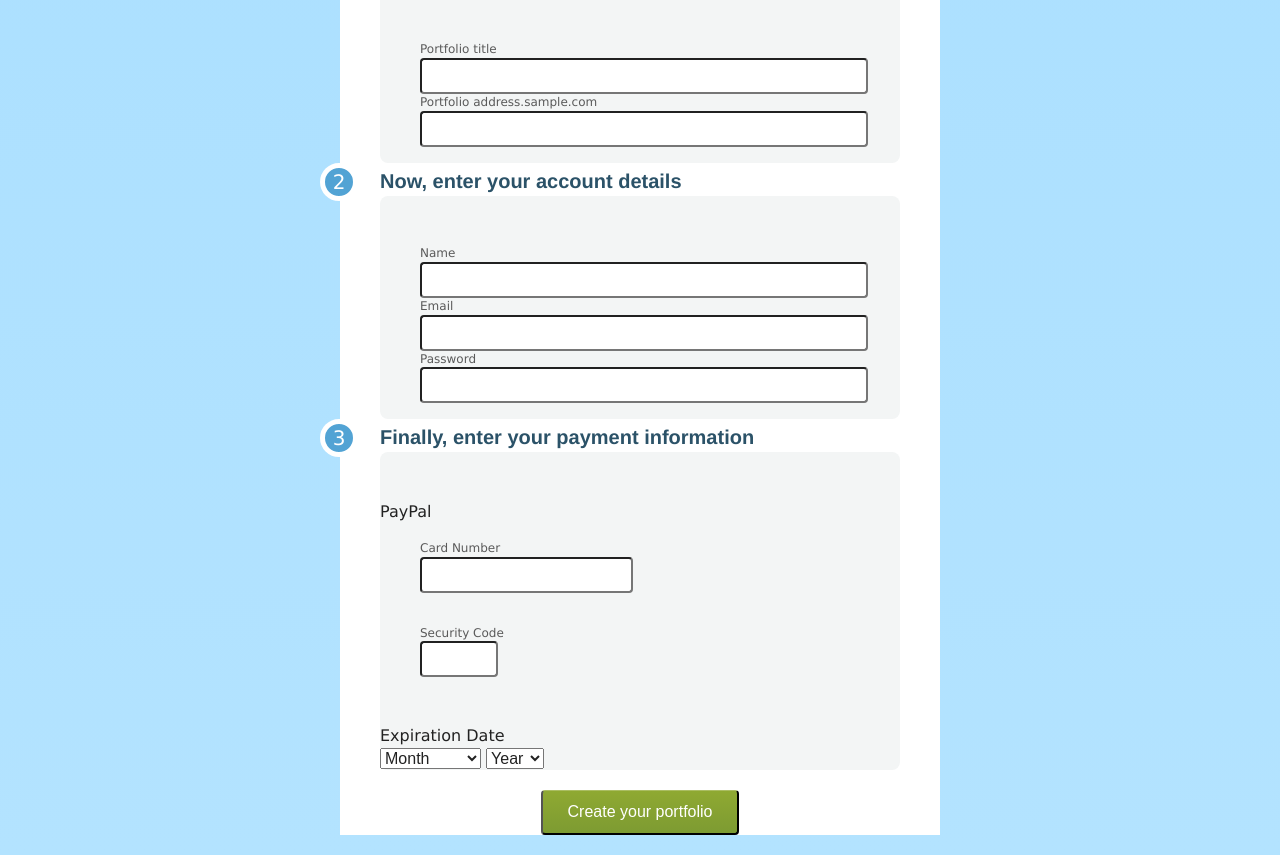
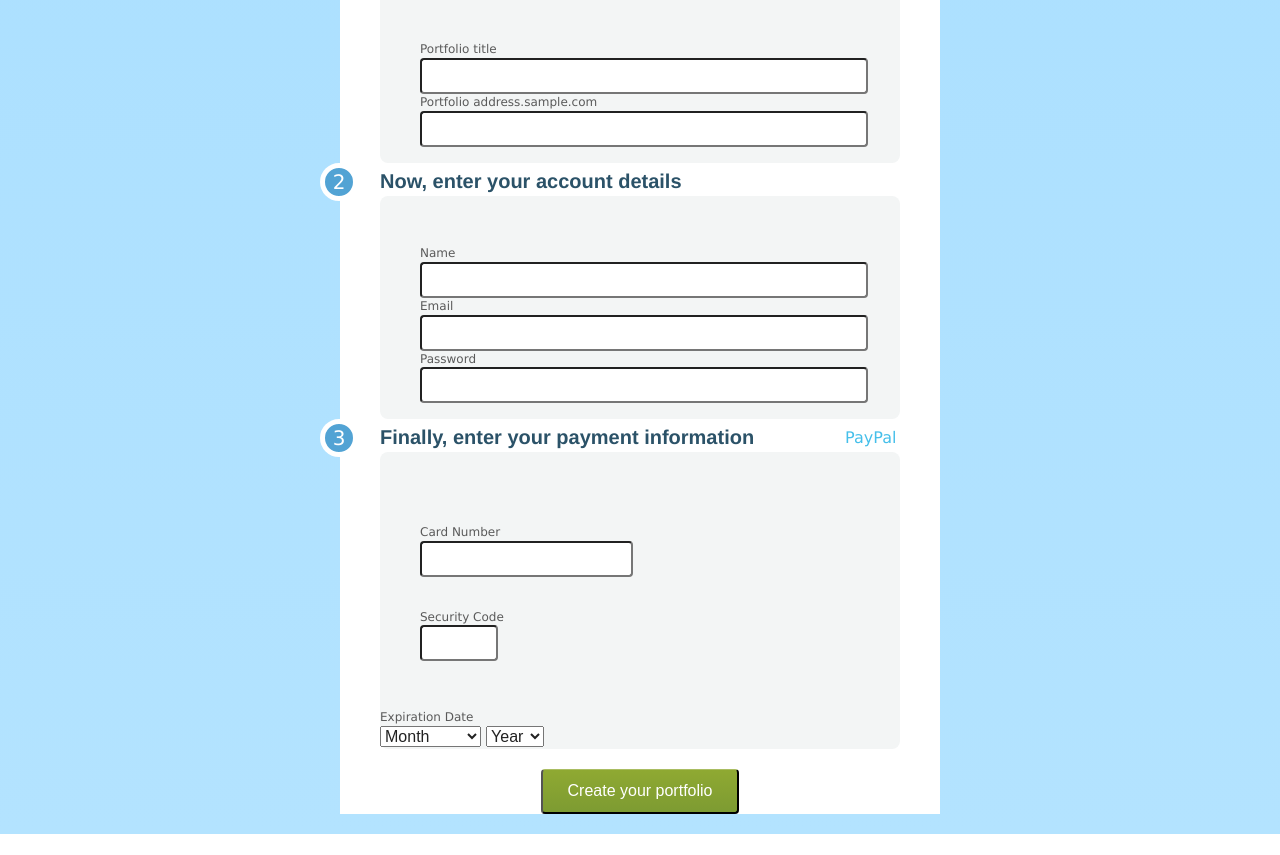
Before and after one commit to dmlevi/whoo, a plain HTML site: page index.html in a window 1280 px wide. Shown: the part 105-960 px from the top of the page. After the commit the page ends 939 px from the top, so only its background shows below. Drawn offline with nearby package versions, Linux system fonts and the light colour scheme.

Commit message:
fixed paypal link

```diff
--- a/css/main.css
+++ b/css/main.css
@@ -407,6 +407,14 @@ h2 {
     margin: 0;
 }
 
+#paypal {
+    position: relative;
+    bottom: 58px;
+    left: 465px;
+    text-decoration: none;
+    color: #45BFEA;
+}
+
 legend h2 {
     position: relative;
     top: -34px;
--- a/index.html
+++ b/index.html
@@ -48,7 +48,7 @@
             </fieldset>
             <fieldset>
                 <legend><span>3</span><h2>Finally, enter your payment information</h2></legend>
-                <p id="paypal">PayPal</p>
+                <a href="http://www.paypal.com/" id="paypal">PayPal</a>
                 <ol>
                     <li>
                         <label for="card_number">Card Number</label>
@@ -61,7 +61,7 @@
                     </li>
                     <div id="csv"></div>
                 </ol>
-                <legend>Expiration Date</legend>
+                <label>Expiration Date</label>
                 <select name="month">
                     <option selected="selected" disabled="disabled">Month</option>
                     <option value="january">January</option>
```
